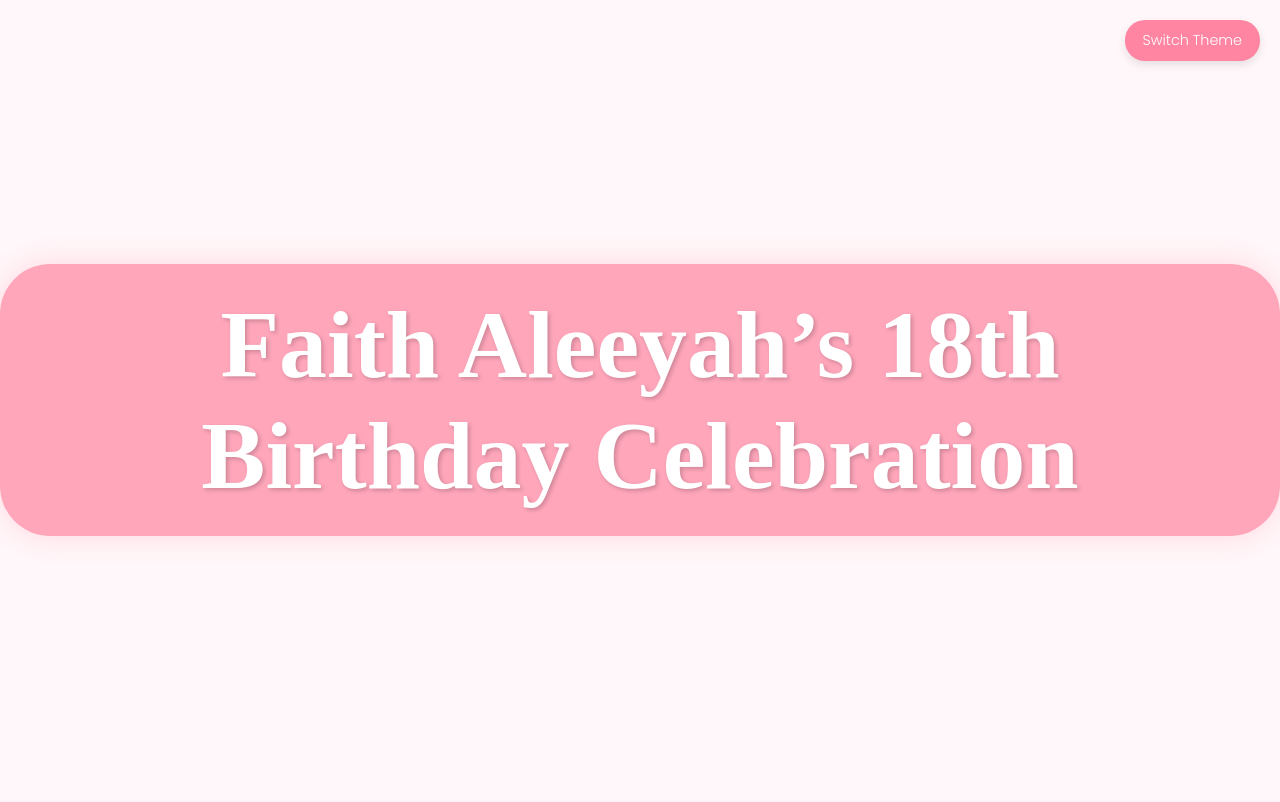
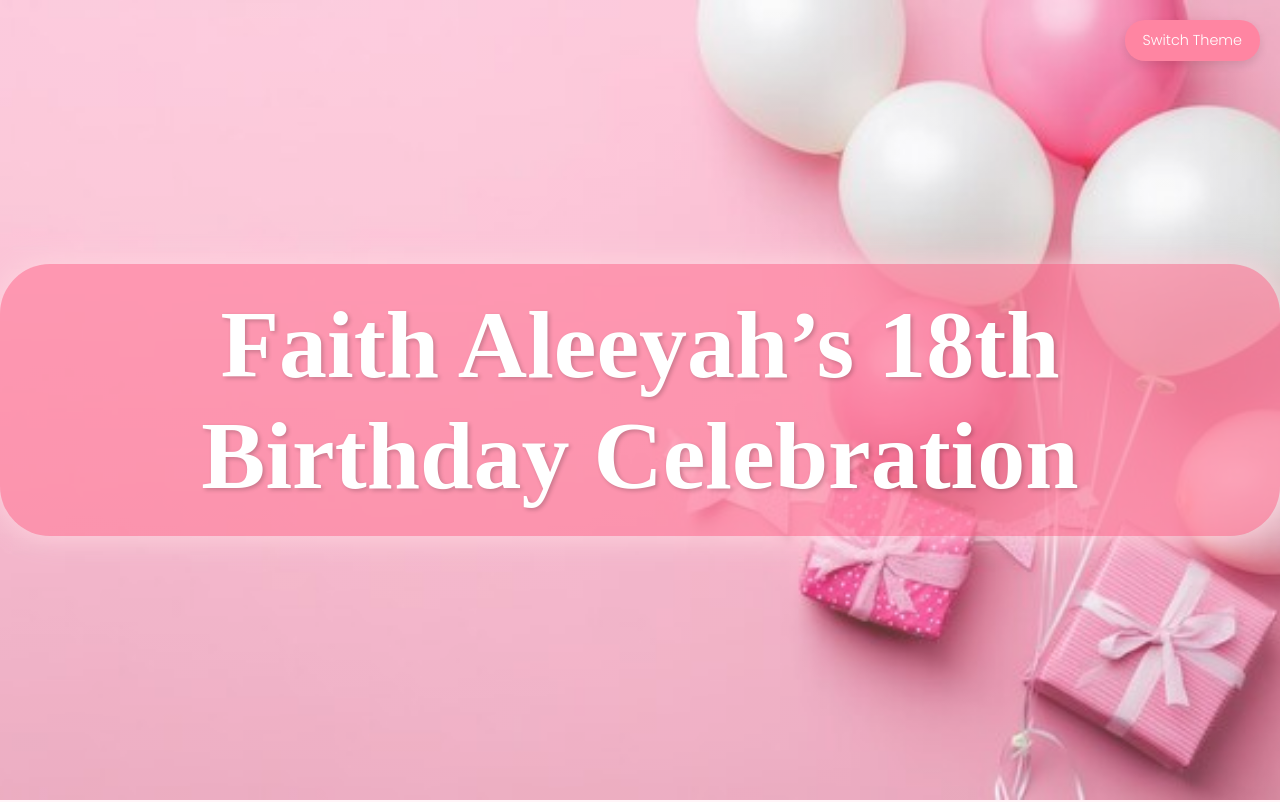
Before and after one commit to callantajt755stud-netizen/bday-invitatioon, a plain HTML site: page index.html in a window 1280 px wide. Shown: the top 802 px of the page. Drawn offline with Linux system fonts and the light colour scheme.

Commit message:
Update index.html

```diff
--- a/index.html
+++ b/index.html
@@ -27,7 +27,7 @@
       height: 100vh;
       /* Updated header image to something soft and celebratory */
       background: linear-gradient(rgba(255,255,255,0.2), rgba(255,255,255,0.2)),
-                  url('bday.jpg') center/cover no-repeat;
+                  url('images/bday.jpg') center/cover no-repeat;
       display: flex;
       align-items: center;
       justify-content: center;
```
